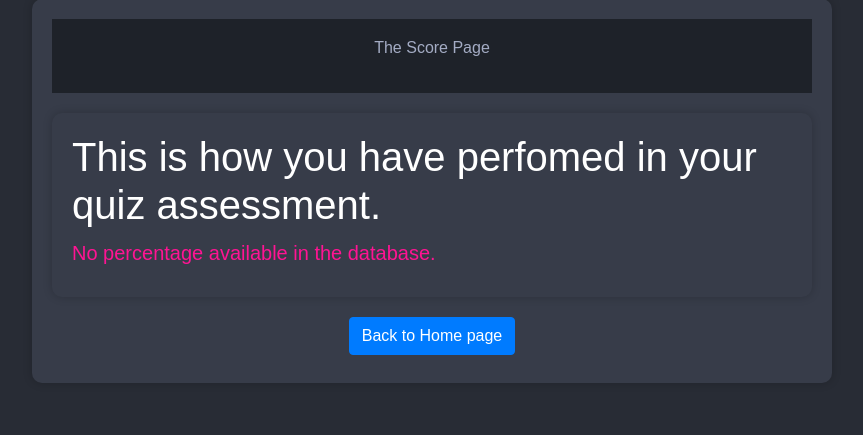
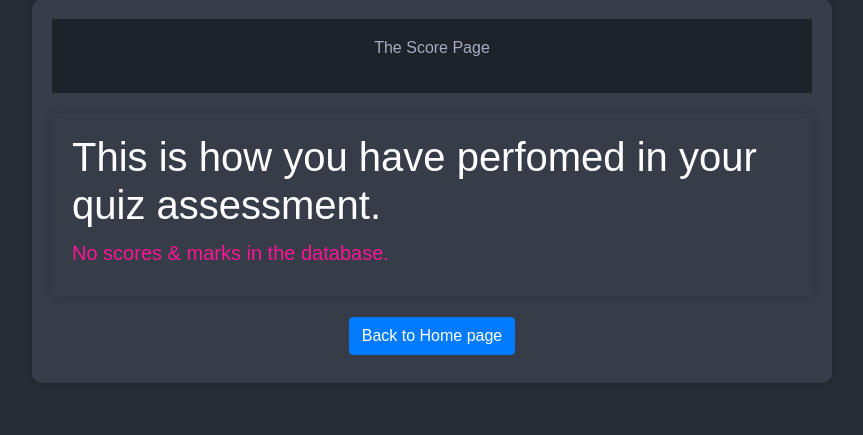
Before and after one commit to harizonelopez/quiz-app, a Flask app: template templates/score.html in a window 1280 px wide. Shown: the part 77-512 px from the top of the page, without its empty margins (208-1071 px from the left). Run offline with Flask 3, Linux system fonts and the light colour scheme; the template is opened without the code that fills it, so the values that code supplies are empty; some libraries are stand-ins or nearby versions.

Commit message:
Update score.html

```diff
--- a/templates/score.html
+++ b/templates/score.html
@@ -113,7 +113,7 @@
                 </section>
                 {% endif %}
             {% else %}
-                <h5>No percentage available in the database.</h5>
+                <h5>No scores & marks in the database.</h5>
             {% endif %}
         </section>
 
```
